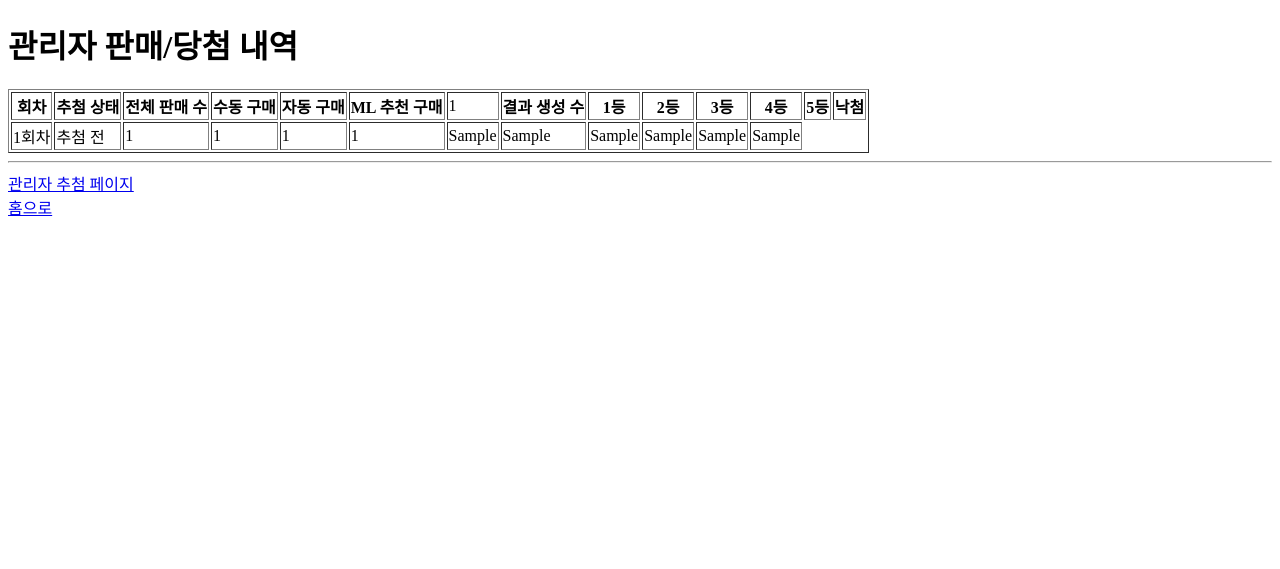
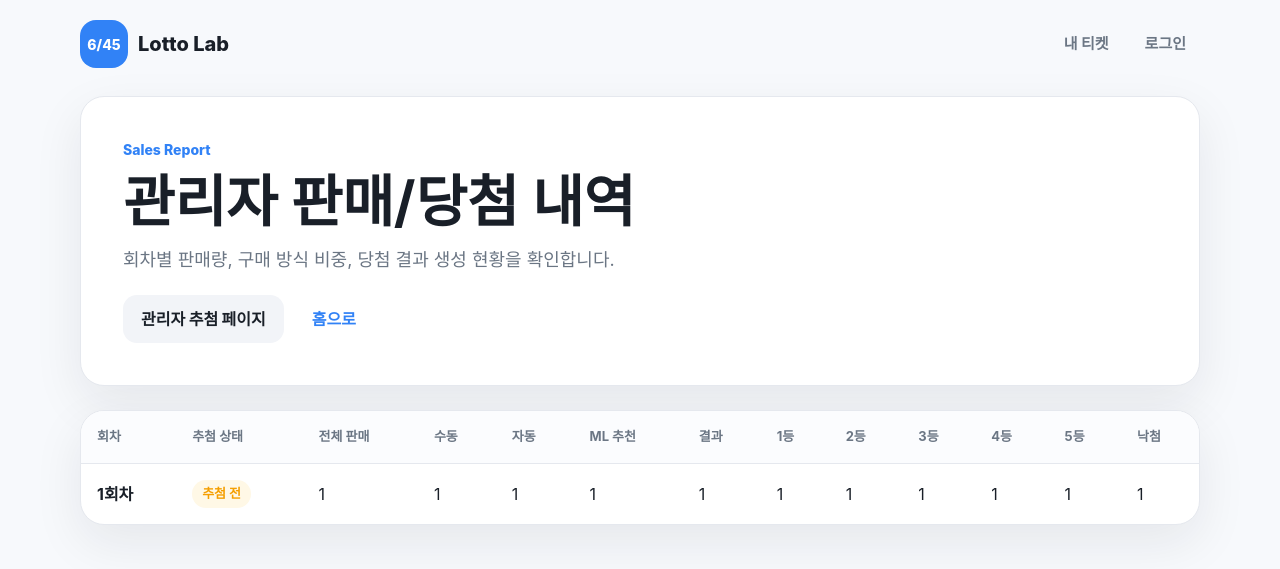
Before and after one commit to carolyn0515/lotto, a Django app: template lotto/templates/lotto/admin_sales_report.html in a window 1280 px wide. Shown: the top 569 px of the page. Run offline with Django 5.2, Linux system fonts and the light colour scheme; the template is opened without the code that fills it: most values are stand-ins (such as "Sample title", 1, 10 or a date in 2020).

Commit message:
style: Redesign admin sales report table

```diff
--- a/lotto/templates/lotto/admin_sales_report.html
+++ b/lotto/templates/lotto/admin_sales_report.html
@@ -1,24 +1,31 @@
-<!DOCTYPE html>
-<html lang="ko">
-<head>
-    <meta charset="UTF-8">
-    <title>관리자 판매 내역</title>
-</head>
-<body>
+{% extends "lotto/base.html" %}
+
+{% block title %}판매 리포트 | Lotto Lab{% endblock %}
+
+{% block content %}
+<section class="hero-panel">
+    <p class="eyebrow">Sales Report</p>
     <h1>관리자 판매/당첨 내역</h1>
+    <p class="lead">회차별 판매량, 구매 방식 비중, 당첨 결과 생성 현황을 확인합니다.</p>
+    <div class="actions">
+        <a class="button secondary" href="{% url 'lotto:admin_draw_list' %}">관리자 추첨 페이지</a>
+        <a class="button ghost" href="{% url 'lotto:home' %}">홈으로</a>
+    </div>
+</section>
 
+<section class="section table-card">
     {% if reports %}
-        <table border="1">
+        <div class="table-scroll">
+            <table>
                 <thead>
                     <tr>
                         <th>회차</th>
                         <th>추첨 상태</th>
-                    <th>전체 판매 수</th>
-                    <th>수동 구매</th>
-                    <th>자동 구매</th>
-                    <th>ML 추천 구매</th>
-                        <td>{{ report.ml_ticket_count }}</td>
-                    <th>결과 생성 수</th>
+                        <th>전체 판매</th>
+                        <th>수동</th>
+                        <th>자동</th>
+                        <th>ML 추천</th>
+                        <th>결과</th>
                         <th>1등</th>
                         <th>2등</th>
                         <th>3등</th>
@@ -30,39 +37,35 @@
                 <tbody>
                     {% for report in reports %}
                         <tr>
-                        <td>{{ report.draw.round_number }}회차</td>
-
+                            <td><strong>{{ report.draw.round_number }}회차</strong></td>
                             <td>
                                 {% if report.draw.is_drawn %}
-                                추첨 완료
+                                    <span class="badge success">추첨 완료</span>
                                 {% else %}
-                                추첨 전
+                                    <span class="badge warning">추첨 전</span>
                                 {% endif %}
                             </td>
-
                             <td>{{ report.total_ticket_count }}</td>
                             <td>{{ report.manual_ticket_count }}</td>
                             <td>{{ report.auto_ticket_count }}</td>
+                            <td>{{ report.ml_ticket_count }}</td>
                             <td>{{ report.result_count }}</td>
-
-                        <td>{{ report.rank_counts.1등 }}</td>
-                        <td>{{ report.rank_counts.2등 }}</td>
-                        <td>{{ report.rank_counts.3등 }}</td>
-                        <td>{{ report.rank_counts.4등 }}</td>
-                        <td>{{ report.rank_counts.5등 }}</td>
-                        <td>{{ report.rank_counts.낙첨 }}</td>
+                            <td>{{ report.first_rank_count }}</td>
+                            <td>{{ report.second_rank_count }}</td>
+                            <td>{{ report.third_rank_count }}</td>
+                            <td>{{ report.fourth_rank_count }}</td>
+                            <td>{{ report.fifth_rank_count }}</td>
+                            <td>{{ report.losing_count }}</td>
                         </tr>
                     {% endfor %}
                 </tbody>
             </table>
+        </div>
     {% else %}
-        <p>등록된 회차가 없습니다.</p>
+        <div class="empty">
+            <h2>등록된 회차가 없습니다.</h2>
+            <p>회차를 생성하면 판매 리포트가 표시됩니다.</p>
+        </div>
     {% endif %}
-
-    <hr>
-
-    <a href="{% url 'lotto:admin_draw_list' %}">관리자 추첨 페이지</a>
-    <br>
-    <a href="{% url 'lotto:home' %}">홈으로</a>
-</body>
-</html>
+</section>
+{% endblock %}
```
Lines whose indentation alone changed are shown as unchanged.
